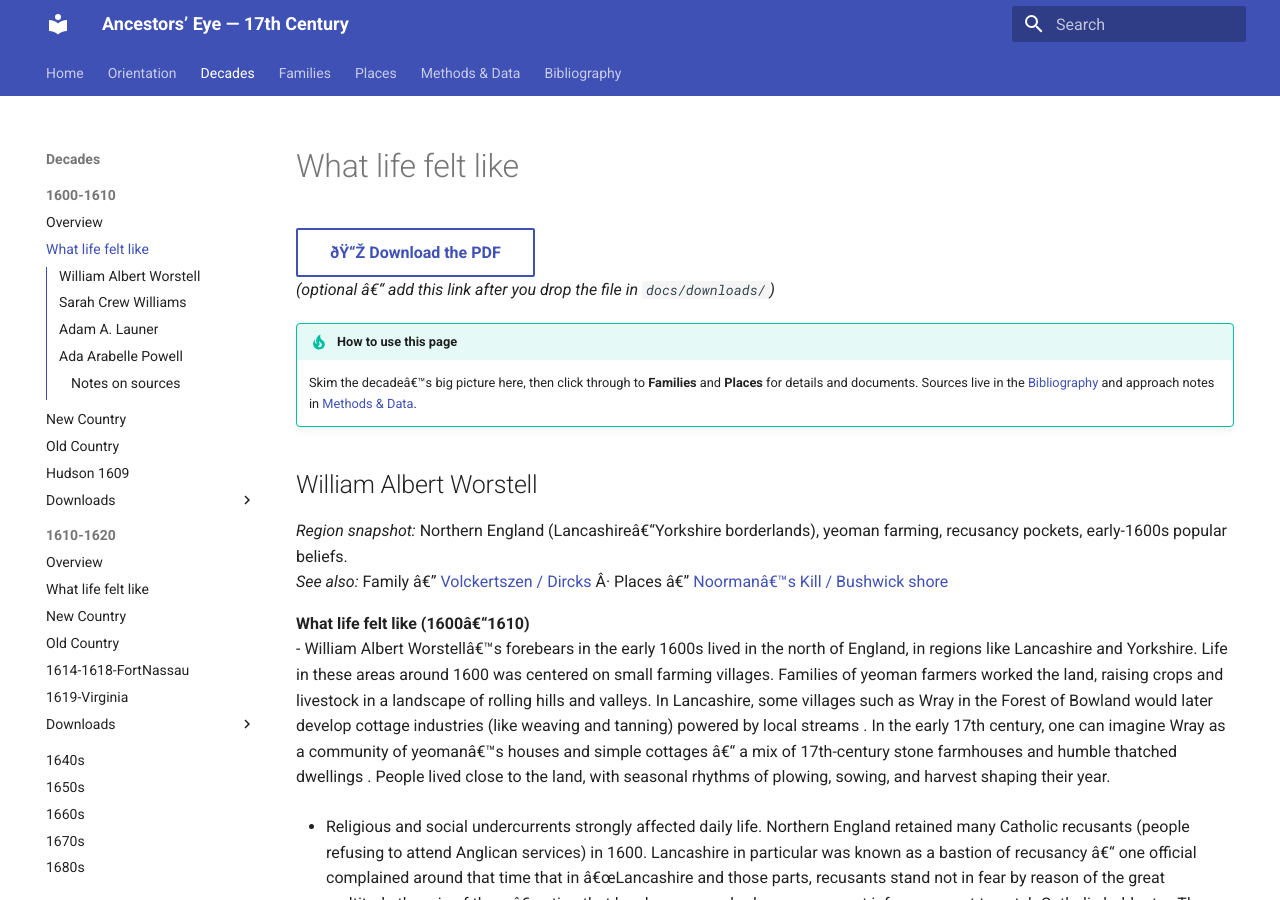
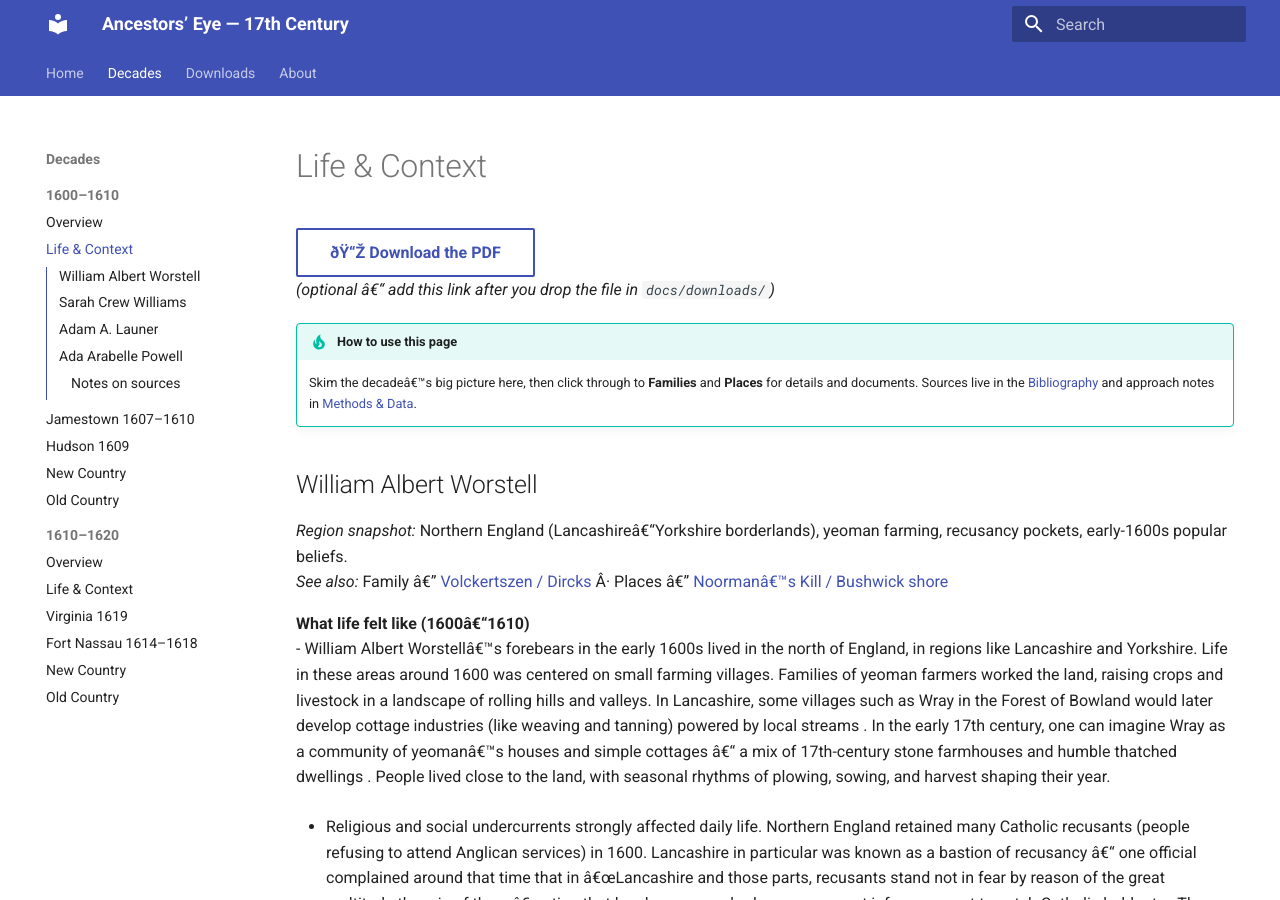
Before and after one commit to BillWorstell/WorstellWitnessWaybackMachine, an MkDocs documentation site: the page built from docs/decades/1600-1610/1600-1610-life.md, in a window 1280 px wide and 900 px high. Built offline with MkDocs 1.6.1 and Material for MkDocs 9.7.7, drawn with Linux system fonts in a browser that asks for light colours; some of the changed lines change nothing that is shown.

Commit message:
Update mkdocs.yml

```diff
--- a/mkdocs.yml
+++ b/mkdocs.yml
@@ -28,68 +28,32 @@ markdown_extensions:
   - toc:
       permalink: "¶"
 
-
 nav:
   - Home: index.md
-  - Orientation: overview.md
   - Decades:
-      - "1600-1610":
+      # 1600–1610 block
+      - 1600–1610:
           - Overview: "decades/1600-1610/1600-1610.md"
-          - "What life felt like": "decades/1600-1610/1600-1610-life.md"
-          - "New Country": "decades/1600-1610/1600-1610-NewCountry.md"
-          - "Old Country": "decades/1600-1610/1600-1610-OldCountry.md"
-          - "Hudson 1609": "decades/1600-1610/1609-Hudson.md"
-          - Downloads:
-              - "1600-1610 (PDF)": "downloads/decades/1600-1610/1600-1610.pdf"
-              - "1600-1610 (DOCX)": "downloads/decades/1600-1610/1600-1610.docx"
-              - "What life felt like (DOCX)": "downloads/decades/1600-1610/1600-1610-life.docx"
-              - "What life felt like (PDF)": "downloads/decades/1600-1610/1600-1610-life.pdf"
-              - "New Country (DOCX)": "downloads/decades/1600-1610/1600-1610-NewCountry.docx"
-              - "New Country (PDF)": "downloads/decades/1600-1610/1600-1610-NewCountry.pdf"
-              - "Old Country (DOCX)": "downloads/decades/1600-1610/1600-1610-OldCountry.docx"
-              - "Old Country (PDF)": "downloads/decades/1600-1610/1600-1610-OldCountry.pdf"
-              - "Ancestral Lives in the Early 1600s (1600-1610) (DOCX)": "downloads/decades/1600-1610/Ancestral Lives in the Early 1600s (1600-1610).docx"
-              - "Ancestral Lives in the Early 1600s (1600-1610) (PDF)": "downloads/decades/1600-1610/Ancestral Lives in the Early 1600s (1600-1610).pdf"
-              - "Hudson 1609 (DOCX)": "downloads/decades/1600-1610/Hudson 1609.docx"
-              - "Hudson 1609 (PDF)": "downloads/decades/1600-1610/Hudson 1609.pdf"
-              - "Jamestown 1607 to 1610 (DOCX)": "downloads/decades/1600-1610/Jamestown 1607 to 161.docx"
-              - "Jamestown 1607 to 161 (PDF)": "downloads/decades/1600-1610/Jamestown 1607 to 161.pdf"
-      - "1610-1620":
+          - Life & Context: "decades/1600-1610/1600-1610-life.md"
+          - Jamestown 1607–1610: "decades/1600-1610/1607-1610-Jamestown.md"
+          - Hudson 1609: "decades/1600-1610/1609-Hudson.md"
+          - New Country: "decades/1600-1610/1600-1610-NewCountry.md"
+          - Old Country: "decades/1600-1610/1600-1610-OldCountry.md"
+
+      # 1610–1620 block
+      - 1610–1620:
           - Overview: "decades/1610-1620/1610-1620.md"
-          - "What life felt like": "decades/1610-1620/1610-1620-life.md"
-          - "New Country": "decades/1610-1620/1610-1620-NewCountry.md"
-          - "Old Country": "decades/1610-1620/1610-1620-OldCountry.md"
-          - "1614-1618-FortNassau": "decades/1610-1620/1614-1618-FortNassau.md"
-          - "1619-Virginia": "decades/1610-1620/1619-Virginia.md"
-          - Downloads:
-              - "1610-1620 (PDF)": "downloads/decades/1610-1620/1610-1620.pdf"
-              - "1610-1620 (DOCX)": "downloads/decades/1610-1620/1610-1620.docx"
-              - "What life felt like (DOCX)": "downloads/decades/1610-1620/1610-1620 Decade Module Overview.docx"
-              - "What life felt like (PDF)": "downloads/decades/1610-1620/1610-1620 Decade Module Overview.pdf"
-              - "New and Old Country Narratives (DOCX)": "downloads/decades/1600-1610/1610-1620 New and Old Country Narratives.docx"
-              - "New and Old Country Narratives (PDF)": "downloads/decades/1600-1610/1610-1620 New and Old Country Narratives.pdf"
-              - "Ancestral Lives in the Early 1600s (1610-1620) (DOCX)": "downloads/decades/1610-1620/1610-1620 Ancestral Lives.docx"
-              - "Ancestral Lives in the Early 1600s (1610-1620) (PDF)": "downloads/decades/1610-1620/1610-1620 Ancestral Lives.pdf"
+          - Life & Context: "decades/1610-1620/1610-1620-life.md"
+          - Virginia 1619: "decades/1610-1620/1619-Virginia.md"
+          - Fort Nassau 1614–1618: "decades/1610-1620/1614-1618-FortNassau.md"
+          - New Country: "decades/1610-1620/1610-1620-NewCountry.md"
+          - Old Country: "decades/1610-1620/1610-1620-OldCountry.md"
 
-      # keep the other decade singles as they are today
-      - 1640s: "decades/1640s.md"
-      - 1650s: "decades/1650s.md"
-      - 1660s: "decades/1660s.md"
-      - 1670s: "decades/1670s.md"
-      - 1680s: "decades/1680s.md"
-      - 1690s: "decades/1690s.md"
+  - Downloads:
+      - "Decade 1600–1610": "downloads/decades/1600-1610/Readme.md"
+      - "Decade 1610–1620": "downloads/decades/1610-1620/ReadMe.md"
 
-  - Families:
-      - "Volckertszen / Dircks": "families/volckertszen-dircks.md"
-
-  - Places:
-      - "Normanâ€™s Kill / Bushwick": "places/normans-kill-bushwick.md"
-      - "Smitâ€™s Vly / Manhattan": "places/smits-vly.md"
-
-  - Methods & Data: methods-data.md
-  - Bibliography: bibliography.md
-
-extra:
-  social:
-    - icon: fontawesome/brands/github
-      link: https://github.com/BillWorstell/WorstellWitnessWaybackMachine
+  - About:
+      - Overview: overview.md
+      - Methods & Data: methods-data.md
+      - Bibliography: bibliography.md
```
